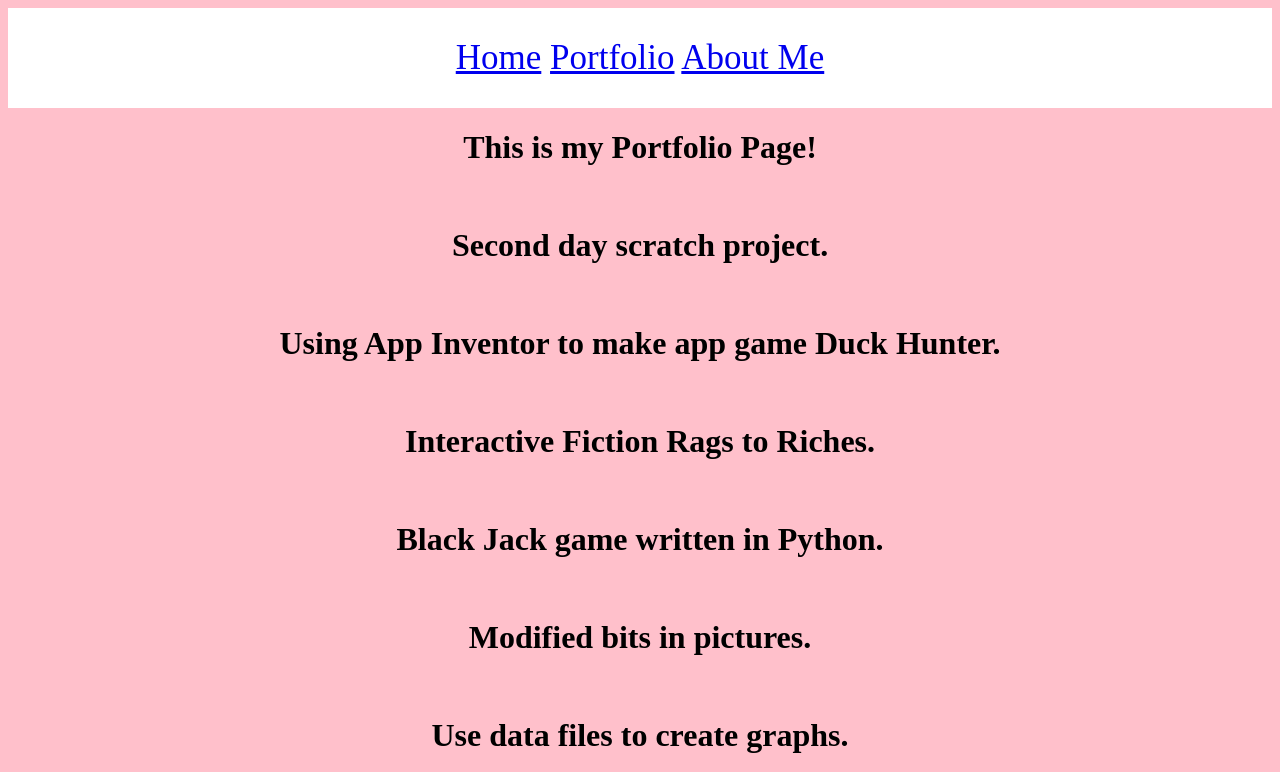
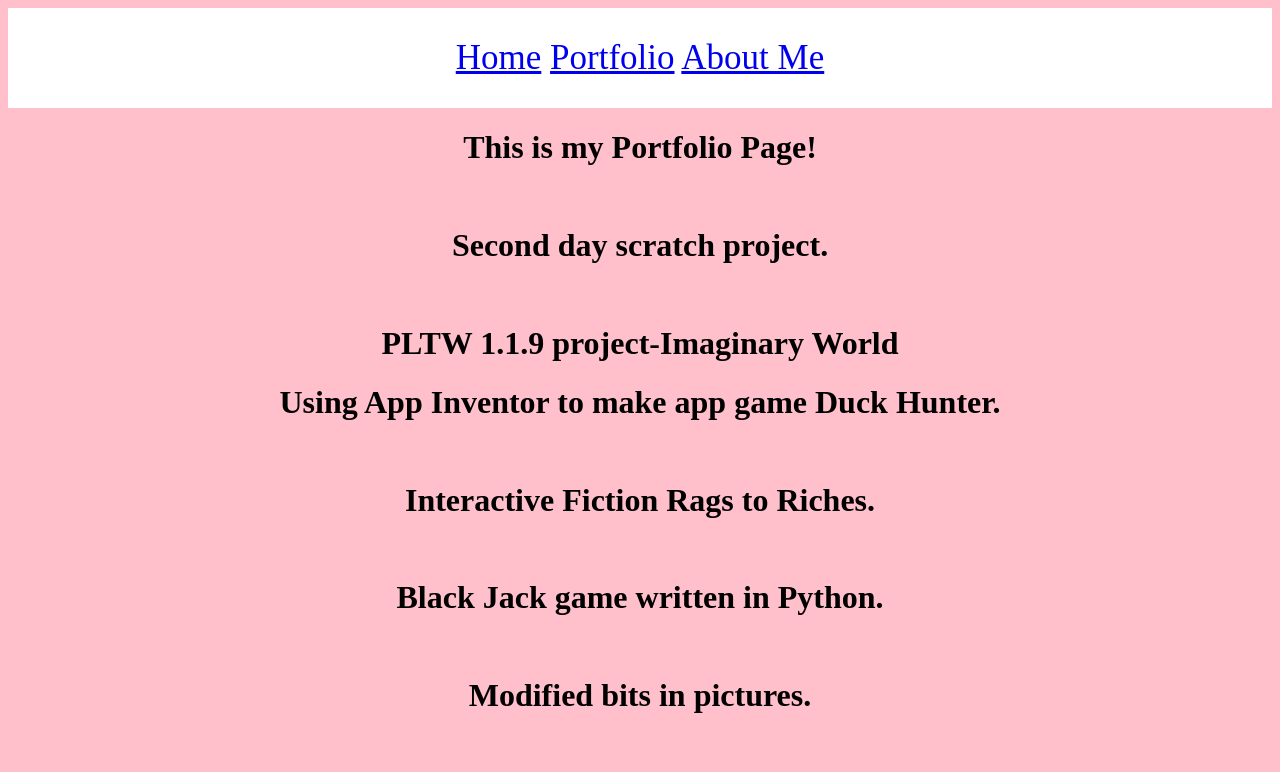
Before and after one commit to marianmac395/compsci-website, a plain HTML site: page portfolio.html in a window 1280 px wide. Shown: the top 772 px of the page. Drawn offline with Linux system fonts and the light colour scheme.

Commit message:
Update portfolio.html

```diff
--- a/portfolio.html
+++ b/portfolio.html
@@ -28,6 +28,7 @@
     <br>
     <h1>   Second day scratch project.</h1>
     <br>
+    <h1>   PLTW 1.1.9 project-Imaginary World
     <h1>   Using App Inventor to make app game Duck Hunter.</h1>
     <br>
     <h1>   Interactive Fiction Rags to Riches.</h1>
```
